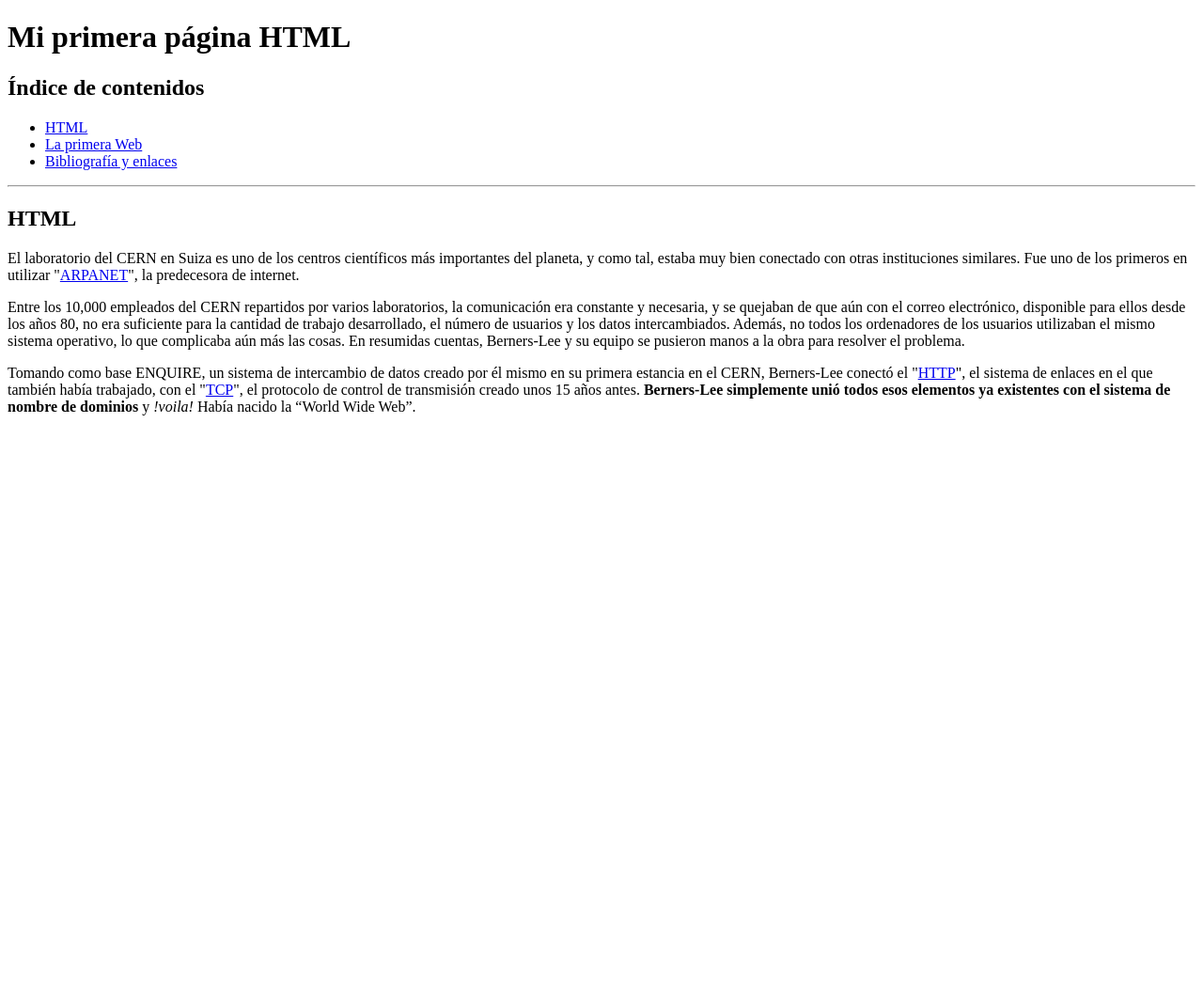
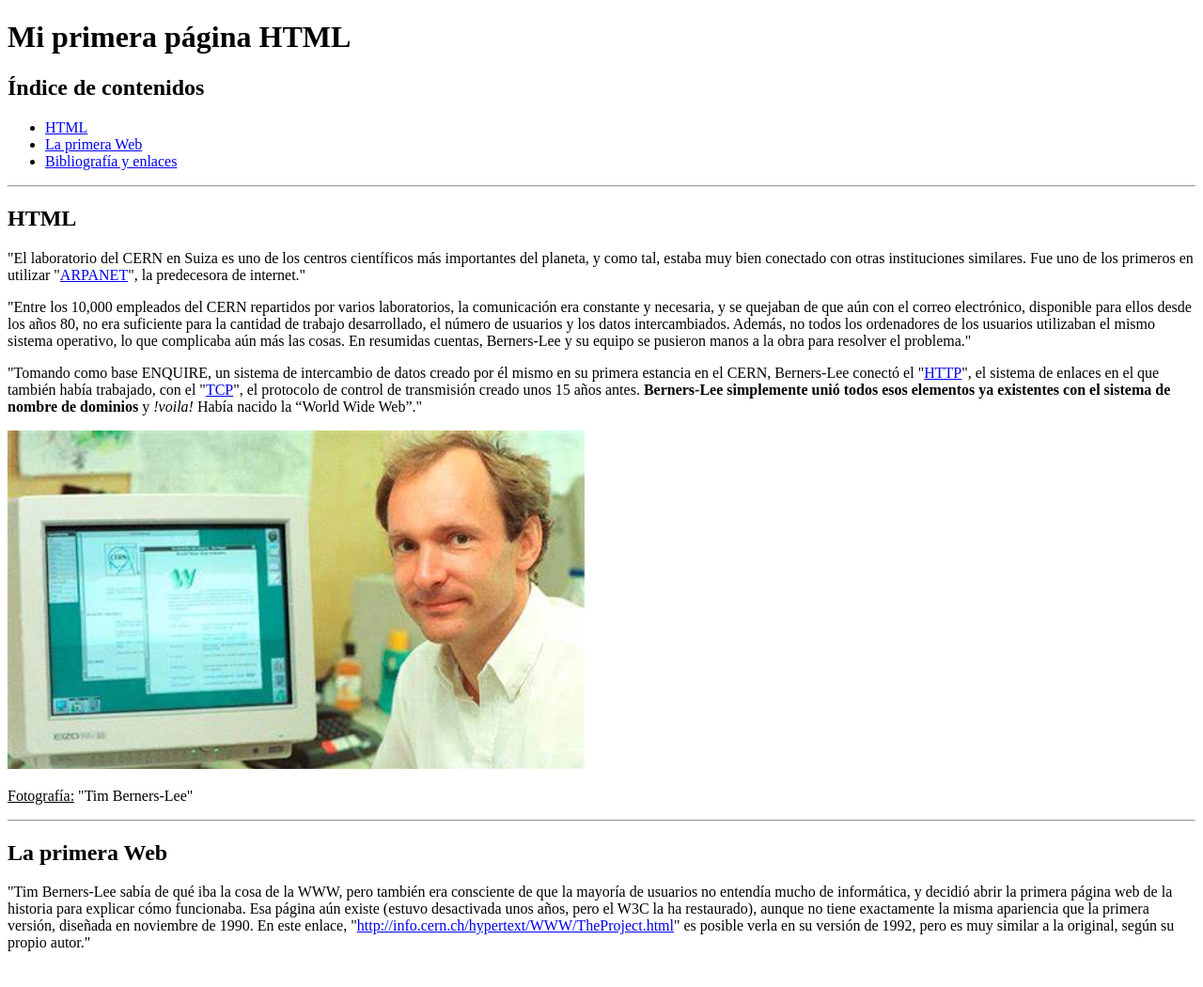
Before and after one commit to AriamSS/0373-A3-mi_primera_pagina_HTML_SanchezAriam, a plain HTML site: page index.html in a window 1280 px wide. Shown: the whole page at 94% size. Before the commit the page ends 800 px from the top, so only its background shows below. Drawn offline with Linux system fonts and the light colour scheme.

Commit message:
Segunda prueba pw

```diff
--- a/index.html
+++ b/index.html
@@ -22,14 +22,25 @@
     <hr>
     <h2 id="HTML">HTML</h2>
     <p>
-        El laboratorio del CERN en Suiza es uno de los centros científicos más importantes del planeta, y como tal, estaba muy bien conectado con otras instituciones similares. Fue uno de los primeros en utilizar "<a href="https://es.wikipedia.org/wiki/ARPANET">ARPANET</a>", la predecesora de internet.
+        "El laboratorio del CERN en Suiza es uno de los centros científicos más importantes del planeta, y como tal, estaba muy bien conectado con otras instituciones similares. Fue uno de los primeros en utilizar "<a href="https://es.wikipedia.org/wiki/ARPANET">ARPANET</a>", la predecesora de internet."
     </p>
     <p>
-        Entre los 10,000 empleados del CERN repartidos por varios laboratorios, la comunicación era constante y necesaria, y se quejaban de que aún con el correo electrónico, disponible para ellos desde los años 80, no era suficiente para la cantidad de trabajo desarrollado, el número de usuarios y los datos intercambiados. Además, no todos los ordenadores de los usuarios utilizaban el mismo sistema operativo, lo que complicaba aún más las cosas. En resumidas cuentas, Berners-Lee y su equipo se pusieron manos a la obra para resolver el problema.
+        "Entre los 10,000 empleados del CERN repartidos por varios laboratorios, la comunicación era constante y necesaria, y se quejaban de que aún con el correo electrónico, disponible para ellos desde los años 80, no era suficiente para la cantidad de trabajo desarrollado, el número de usuarios y los datos intercambiados. Además, no todos los ordenadores de los usuarios utilizaban el mismo sistema operativo, lo que complicaba aún más las cosas. En resumidas cuentas, Berners-Lee y su equipo se pusieron manos a la obra para resolver el problema."
     </p>
     <p>
-        Tomando como base ENQUIRE, un sistema de intercambio de datos creado por él mismo en su primera estancia en el CERN, Berners-Lee conectó el "<a href="https://es.wikipedia.org/wiki/Protocolo_de_transferencia_de_hipertexto">HTTP</a>", el sistema de enlaces en el que también había trabajado, con el "<a href="https://es.wikipedia.org/wiki/Protocolo_de_control_de_transmisi%C3%B3n">TCP</a>", el protocolo de control de transmisión creado unos 15 años antes. <b>Berners-Lee simplemente unió todos esos elementos ya existentes con el sistema de nombre de dominios</b> y <i>!voila!</i> Había nacido la “World Wide Web”.
+        "Tomando como base ENQUIRE, un sistema de intercambio de datos creado por él mismo en su primera estancia en el CERN, Berners-Lee conectó el "<a href="https://es.wikipedia.org/wiki/Protocolo_de_transferencia_de_hipertexto">HTTP</a>", el sistema de enlaces en el que también había trabajado, con el "<a href="https://es.wikipedia.org/wiki/Protocolo_de_control_de_transmisi%C3%B3n">TCP</a>", el protocolo de control de transmisión creado unos 15 años antes. <b>Berners-Lee simplemente unió todos esos elementos ya existentes con el sistema de nombre de dominios</b> y <i>!voila!</i> Había nacido la “World Wide Web”."
+    </p>
+    <img src="https://github.com/AriamSS/0373-A3-mi_primera_pagina_HTML_SanchezAriam/blob/main/Tim%20Berners-Lee%20(img1%20p%C3%A1gina%20HTML).png">
+    <p>
+        <u>Fotografía:</u>
+        "Tim Berners-Lee"
+    </p>
+    <hr>
+    <h2 id="PrimeraWeb">La primera Web</h2>
+    <p>
+        "Tim Berners-Lee sabía de qué iba la cosa de la WWW, pero también era consciente de que la mayoría de usuarios no entendía mucho de informática, y decidió abrir la primera página web de la historia para explicar cómo funcionaba. Esa página aún existe (estuvo desactivada unos años, pero el W3C la ha restaurado), aunque no tiene exactamente la misma apariencia que la primera versión, diseñada en noviembre de 1990. En este enlace, "<a href="http://info.cern.ch/hypertext/WWW/TheProject.html">http://info.cern.ch/hypertext/WWW/TheProject.html</a>" es posible verla en su versión de 1992, pero es muy similar a la original, según su propio autor."
     </p>
     <img src=""
+
 </body>
 </html>
```
